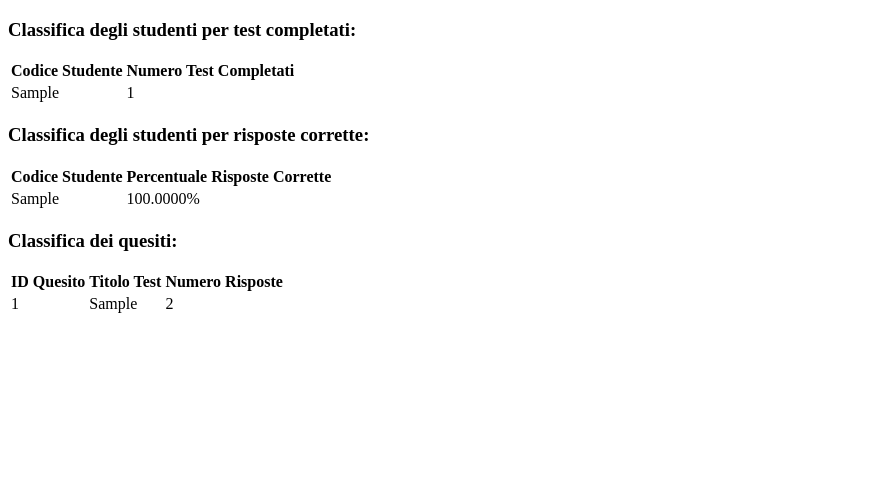
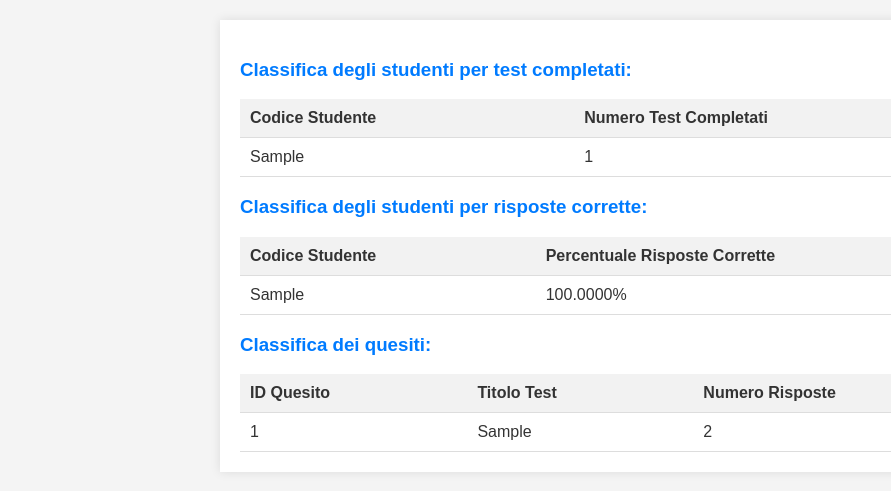
Before and after one commit to iosonoandres/ESQL_Learning, a PHP site: page /statisticheDesign.php in a window 1280 px wide. Shown: the top 491 px of the page, without its empty margins (0-891 px from the left). Run offline with PHP 8.4, Linux system fonts and the light colour scheme; tables that the repository leaves empty hold one stand-in row (values such as "Sample post"); data that the repository does not hold is empty.

Commit message:
stilizzate statistiche

```diff
--- a/statisticheDesign.php
+++ b/statisticheDesign.php
@@ -8,9 +8,52 @@ include 'statisticheLogica.php';
 
 <!DOCTYPE html>
 <html lang="it">
+
 <head>
-    <!-- Rimane invariato il codice precedente per l'intestazione -->
+    <style>
+        body {
+            font-family: Arial, sans-serif;
+            background-color: #f4f4f4;
+            color: #333;
+            margin: 0;
+            padding: 0;
+        }
+
+        .container {
+            max-width: 800px;
+            margin: 20px auto;
+            padding: 20px;
+            background-color: #fff;
+            box-shadow: 0 0 10px rgba(0, 0, 0, 0.1);
+        }
+
+        h3 {
+            color: #007bff;
+        }
+
+        table {
+            width: 100%;
+            border-collapse: collapse;
+            margin-top: 10px;
+        }
+
+        th,
+        td {
+            padding: 10px;
+            text-align: left;
+            border-bottom: 1px solid #ddd;
+        }
+
+        th {
+            background-color: #f2f2f2;
+        }
+
+        tbody tr:hover {
+            background-color: #f5f5f5;
+        }
+    </style>
 </head>
+
 <body>
 
     <div class="container">
@@ -78,4 +121,5 @@ include 'statisticheLogica.php';
 
     <!-- Rimane invariato il codice precedente per gli script JavaScript e librerie esterne -->
 </body>
+
 </html>
```
